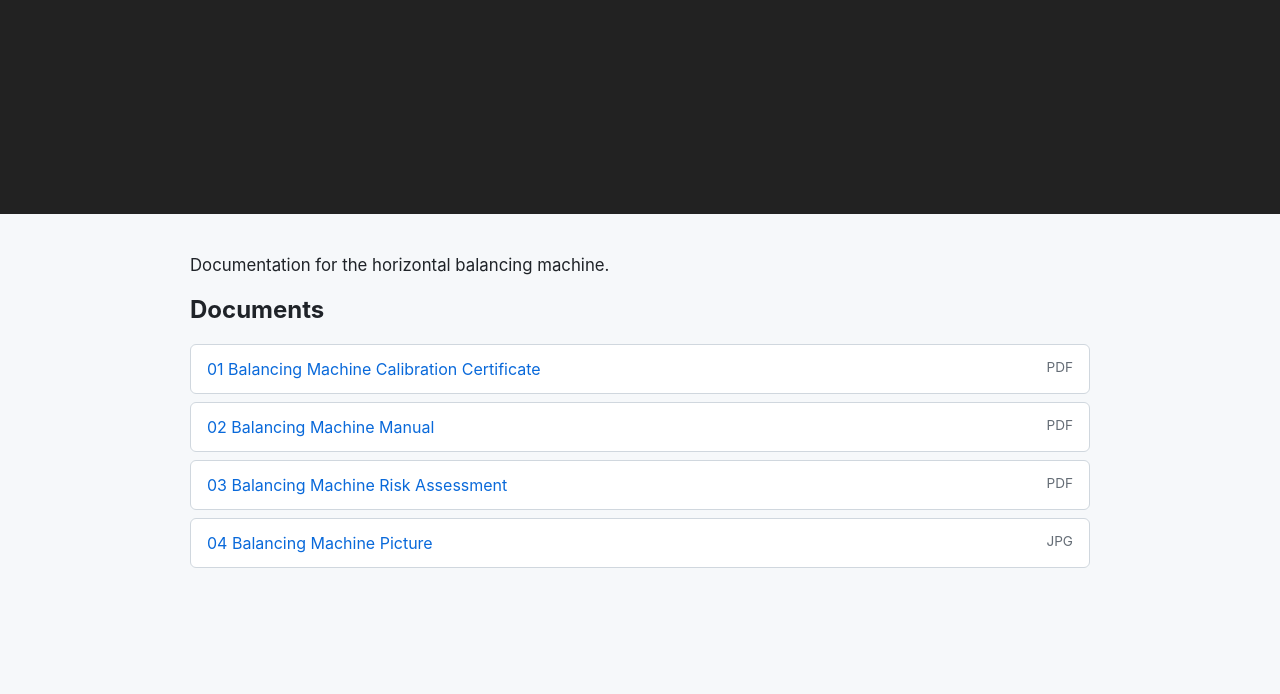
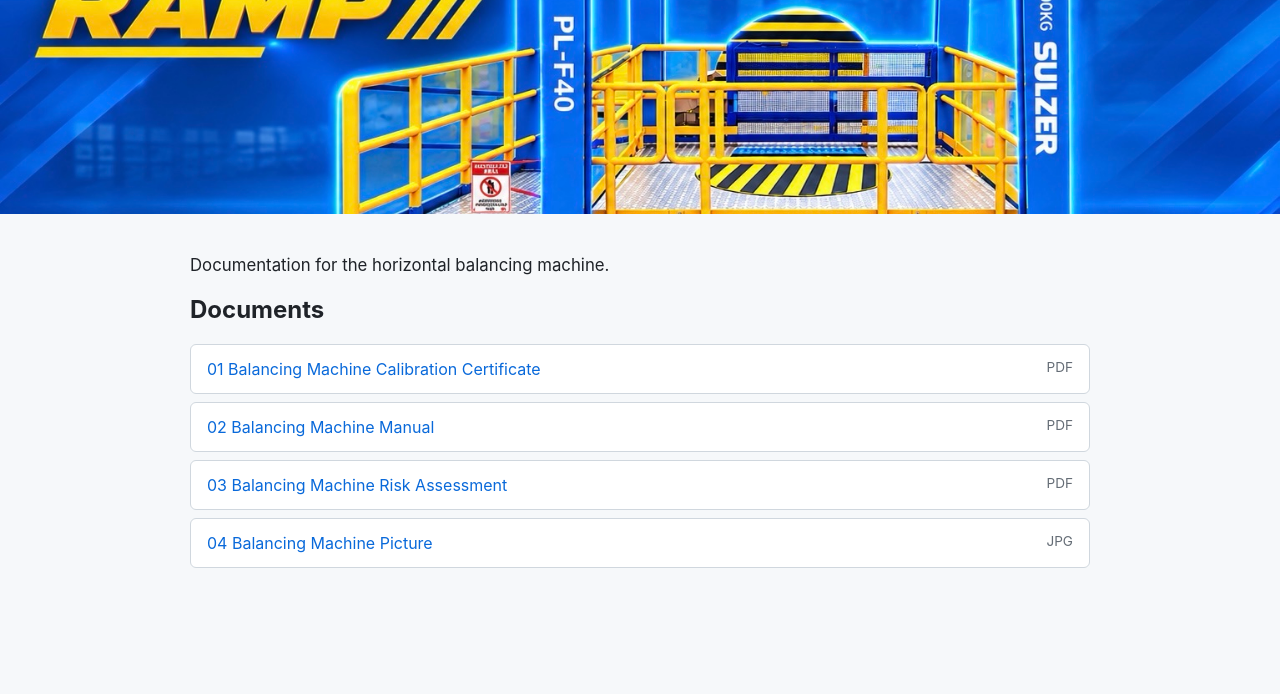
Before and after one commit to sasosabudhabi/Hydraulic-Ramp-Strip-1, a plain HTML site: page index.html in a window 1280 px wide. Shown: the part 106-800 px from the top of the page. Drawn offline with Linux system fonts and the light colour scheme.

Commit message:
Update index.html

```diff
--- a/index.html
+++ b/index.html
@@ -6,7 +6,7 @@
   <title>Horizontal Balancing Machine Documents</title>
   <style>
     body { margin: 0; font-family: -apple-system, Segoe UI, Roboto, Arial, sans-serif; color: #1f2328; background: #f6f8fa; }
-    .banner { width: 100%; height: 320px; background: #222 url("04_Balancing_Machine_Picture.png.jpg") top center / cover no-repeat; position: relative; }
+    .banner { width: 100%; height: 320px; background: #222 url("04_Hydraulic Ramp_Picture.jpg") top center / cover no-repeat; position: relative; }
     .banner h1 { position: absolute; top: 0; left: 0; right: 0; margin: 0; padding: 22px 24px; color: #fff; background: rgba(0,0,0,.68); font-size: clamp(2rem, 4vw, 3.25rem); line-height: 1.15; font-weight: 800; text-shadow: 0 2px 5px rgba(0,0,0,.9); box-sizing: border-box; }
     main { max-width: 900px; margin: 0 auto; padding: 24px 16px 48px; }
     p.desc { font-size: 1.05rem; }
```
